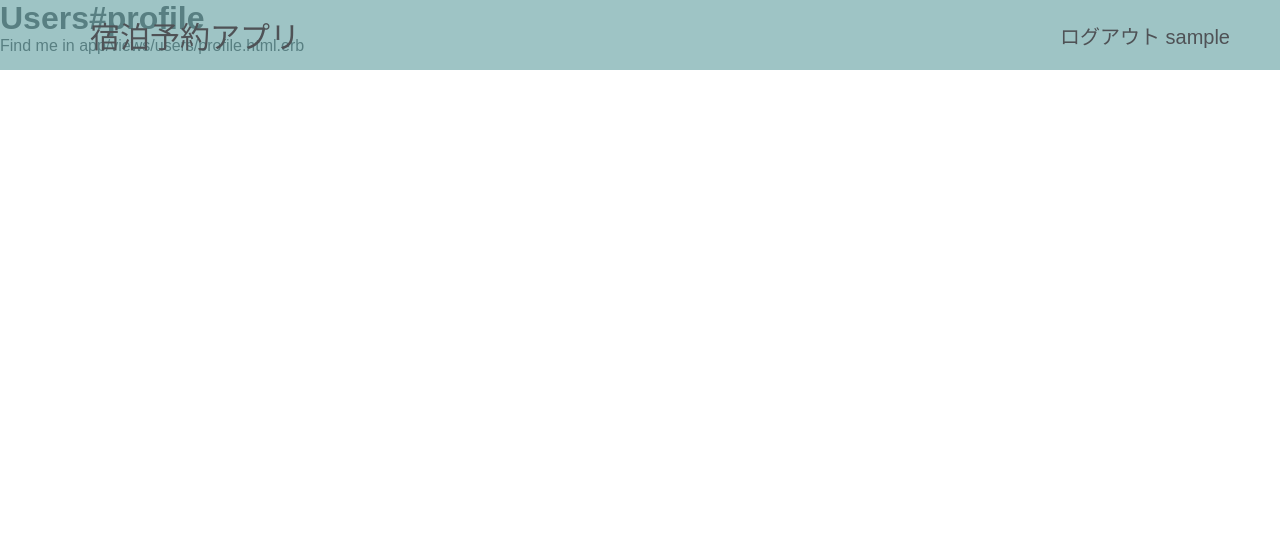
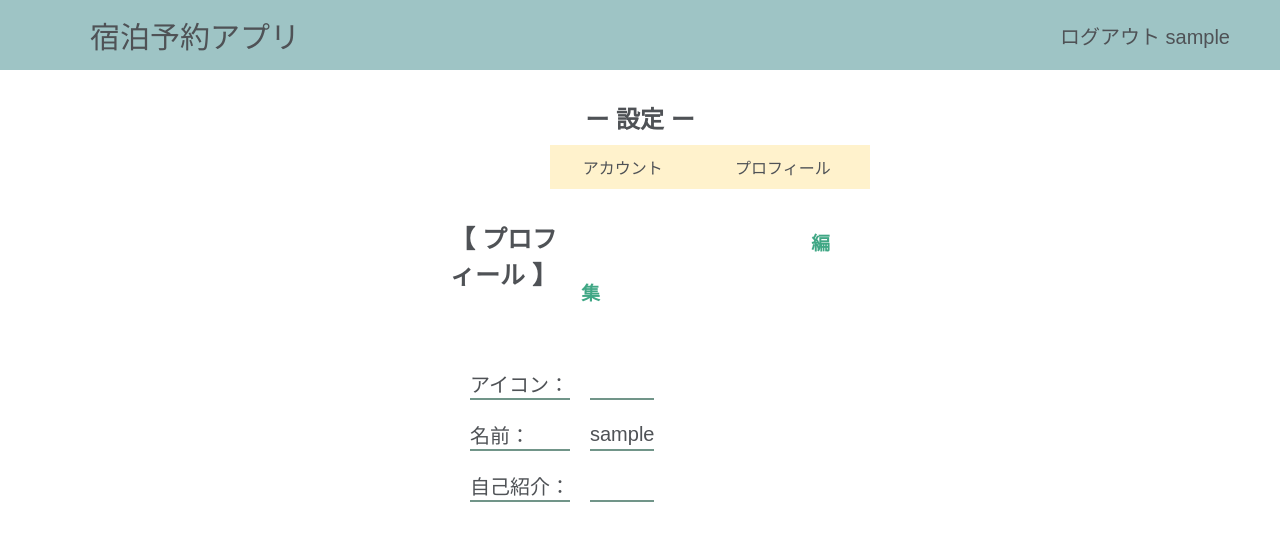
Before and after one commit to ksng-potepan/HotelBookApp, a Rails app: page /users/profile in a window 1280 px wide. Shown: the top 541 px of the page. Run offline with Rails 7, Linux system fonts and the light colour scheme; the visitor is signed in with stand-in values (Sample User, id 1).

Commit message:
feat: Create Profile  Detail and Edit screens

```diff
--- a/app/assets/stylesheets/application.css
+++ b/app/assets/stylesheets/application.css
@@ -1,5 +1,6 @@
 * {
     margin: 0;
+    padding: 0;
     font-family: ヒラギノ丸ゴ Pro,sans-serif;
     color: rgb(79, 82, 86);
 }
--- a/app/controllers/users_controller.rb
+++ b/app/controllers/users_controller.rb
@@ -10,4 +10,16 @@ class UsersController < ApplicationController
   def edit
     @user = current_user
   end
+
+  def update
+    @user = current_user
+    @user.update(username: params[:username], introduce: params[:introduce])
+    if @user.save
+      flash[:notice] = "更新しました"
+      redirect_to action: "profile"
+    else
+      flash.now[:alert] = "更新できませんでした"
+      render('users/edit')
+    end
+  end
 end
--- a/app/views/users/profile.html.erb
+++ b/app/views/users/profile.html.erb
@@ -1,2 +1,28 @@
-<h1>Users#profile</h1>
-<p>Find me in app/views/users/profile.html.erb</p>
+<h2>ー 設定 ー</h2>
+
+<nav>
+    <ul>
+        <li><%= link_to "アカウント", users_account_path %></li>
+        <li><%= link_to "プロフィール", users_profile_path %></li>
+    </ul>
+</nav>
+
+<div class="top">
+    <h3 class="title">【 プロフィール 】</h3>
+    <h3><%= link_to "編集", users_profile_edit_path, class: "edit" %></h3>
+</div>
+
+<table>
+    <tr>
+        <td>アイコン：</td>
+        <td></td>
+    </tr>
+    <tr>
+        <td>名前：</td>
+        <td><%= @user.username %></td>
+    </tr>
+    <tr>
+        <td>自己紹介：</td>
+        <td><%= @user.introduce %></td>
+    </tr>
+</table>
```
Also changed, not shown: app/views/devise/registrations/edit.html.erb (+8 -1 lines), app/views/users/edit.html.erb (+24 -2 lines).
